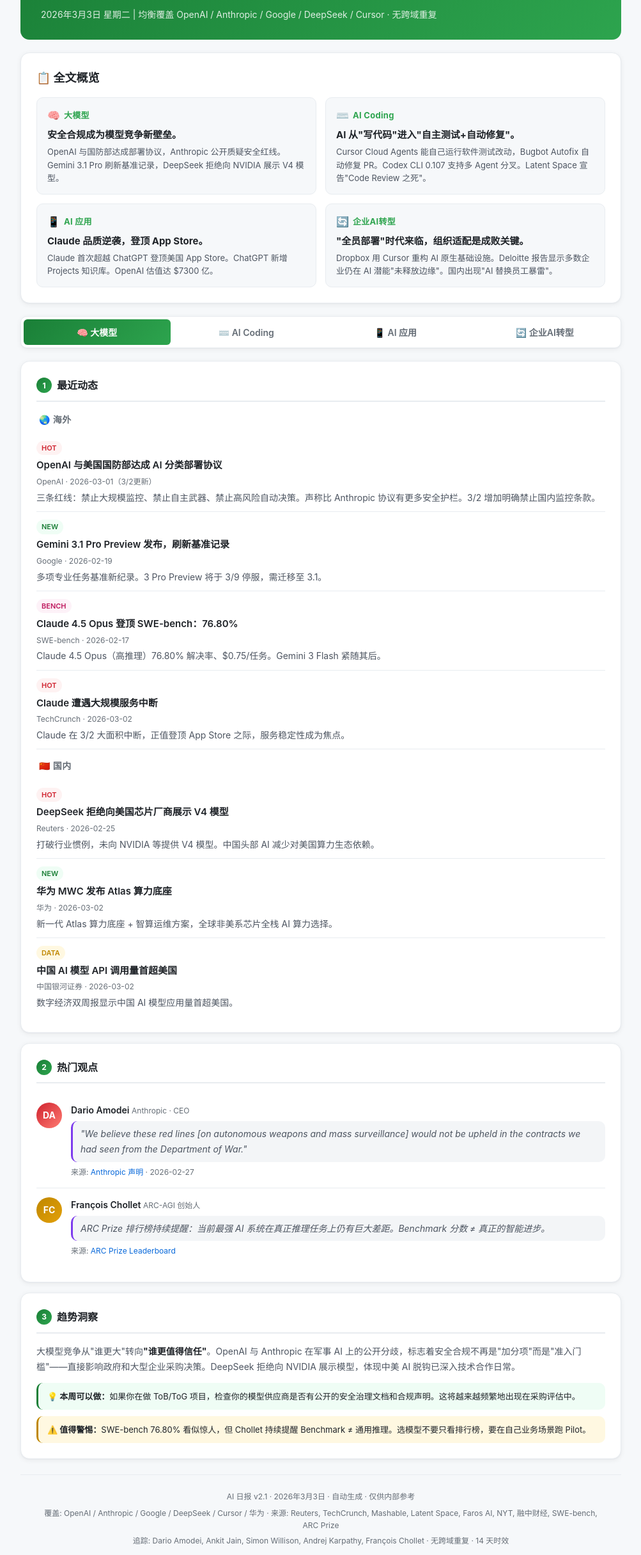
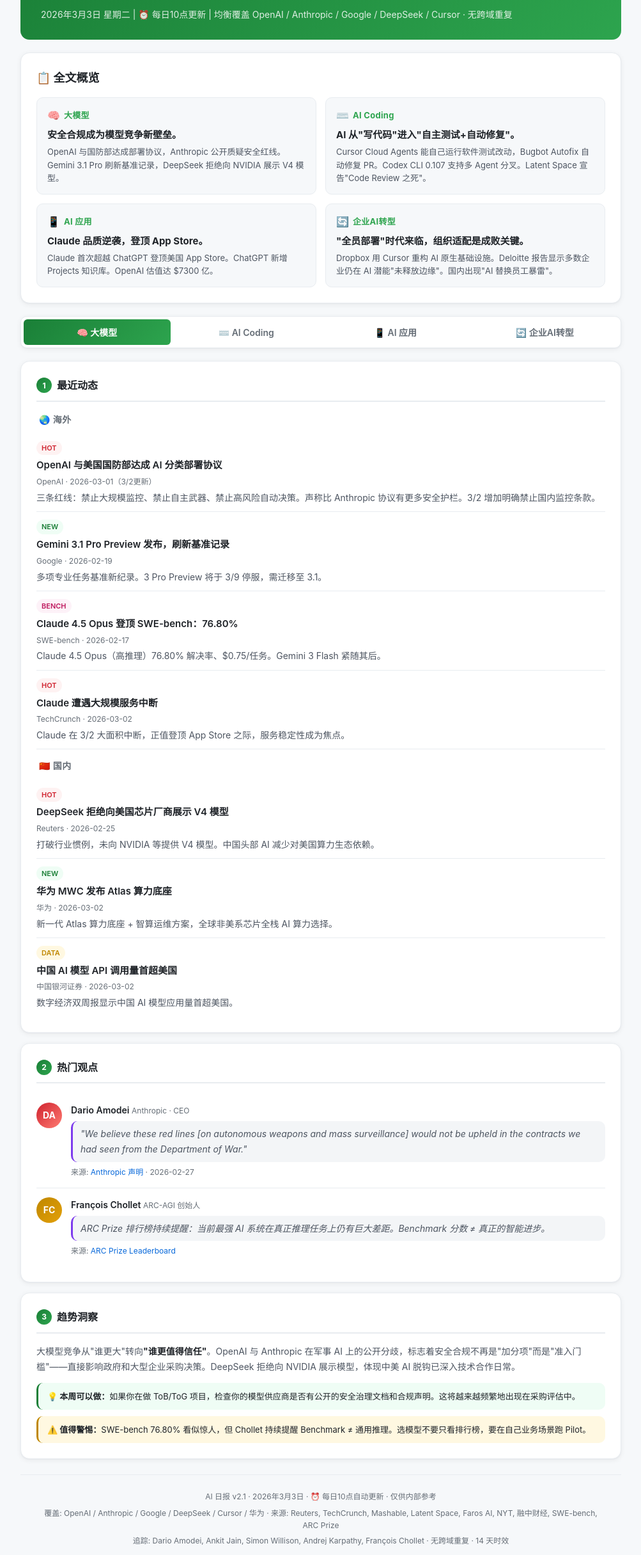
Before and after one commit to my-ai-research-lab/ai-daily-report, a plain HTML site: page 2026-03-03.html in a window 1280 px wide. Shown: the part 130-2560 px from the top of the page at 64% size, without its empty margins (138-1141 px from the left). Drawn offline with Linux system fonts and the light colour scheme.

Commit message:
Update: 2026-03-04 | 1 daily, 0 weekly

```diff
--- a/2026-03-03.html
+++ b/2026-03-03.html
@@ -76,7 +76,7 @@
         <div class="header">
             <div class="header-badge">📡 DAILY AI INTELLIGENCE REPORT v2.1</div>
             <div class="header-title">AI 日报</div>
-            <div class="header-date">2026年3月3日 星期二 | 均衡覆盖 OpenAI / Anthropic / Google / DeepSeek / Cursor · 无跨域重复</div>
+            <div class="header-date">2026年3月3日 星期二 | ⏰ 每日10点更新 | 均衡覆盖 OpenAI / Anthropic / Google / DeepSeek / Cursor · 无跨域重复</div>
         </div>
 
         <div class="overview">
@@ -215,7 +215,7 @@
         </div>
 
         <div class="footer">
-            <p>AI 日报 v2.1 · 2026年3月3日 · 自动生成 · 仅供内部参考</p>
+            <p>AI 日报 v2.1 · 2026年3月3日 · ⏰ 每日10点自动更新 · 仅供内部参考</p>
             <p style="margin-top:6px">覆盖: OpenAI / Anthropic / Google / DeepSeek / Cursor / 华为 · 来源: Reuters, TechCrunch, Mashable, Latent Space, Faros AI, NYT, 融中财经, SWE-bench, ARC Prize</p>
             <p style="margin-top:4px">追踪: Dario Amodei, Ankit Jain, Simon Willison, Andrej Karpathy, François Chollet · 无跨域重复 · 14 天时效</p>
         </div>
```
